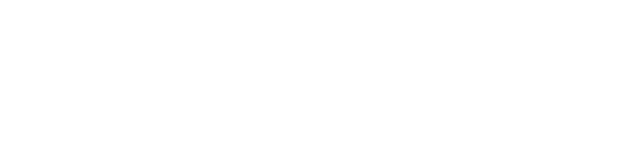
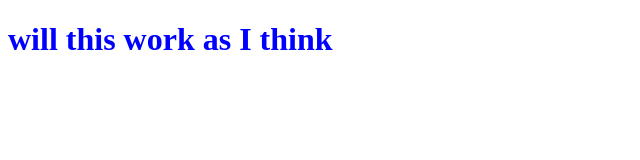
Before and after one commit to JamieAt77/hey, a plain HTML site: page index.html in a window 1280 px wide. Shown: the whole page, without its empty margins (0-640 px from the left). Drawn offline with Linux system fonts and the light colour scheme.

Commit message:
Update index.html

```diff
--- a/index.html
+++ b/index.html
@@ -1,6 +1,6 @@
 <!DOCTYPE html>
 <title>Jamie</title>
 <body>
-    <h1 color="blue>will this work as I think</h1>
+    <h1 style="color: blue;">will this work as I think</h1>
 </body>
 </html>
```
